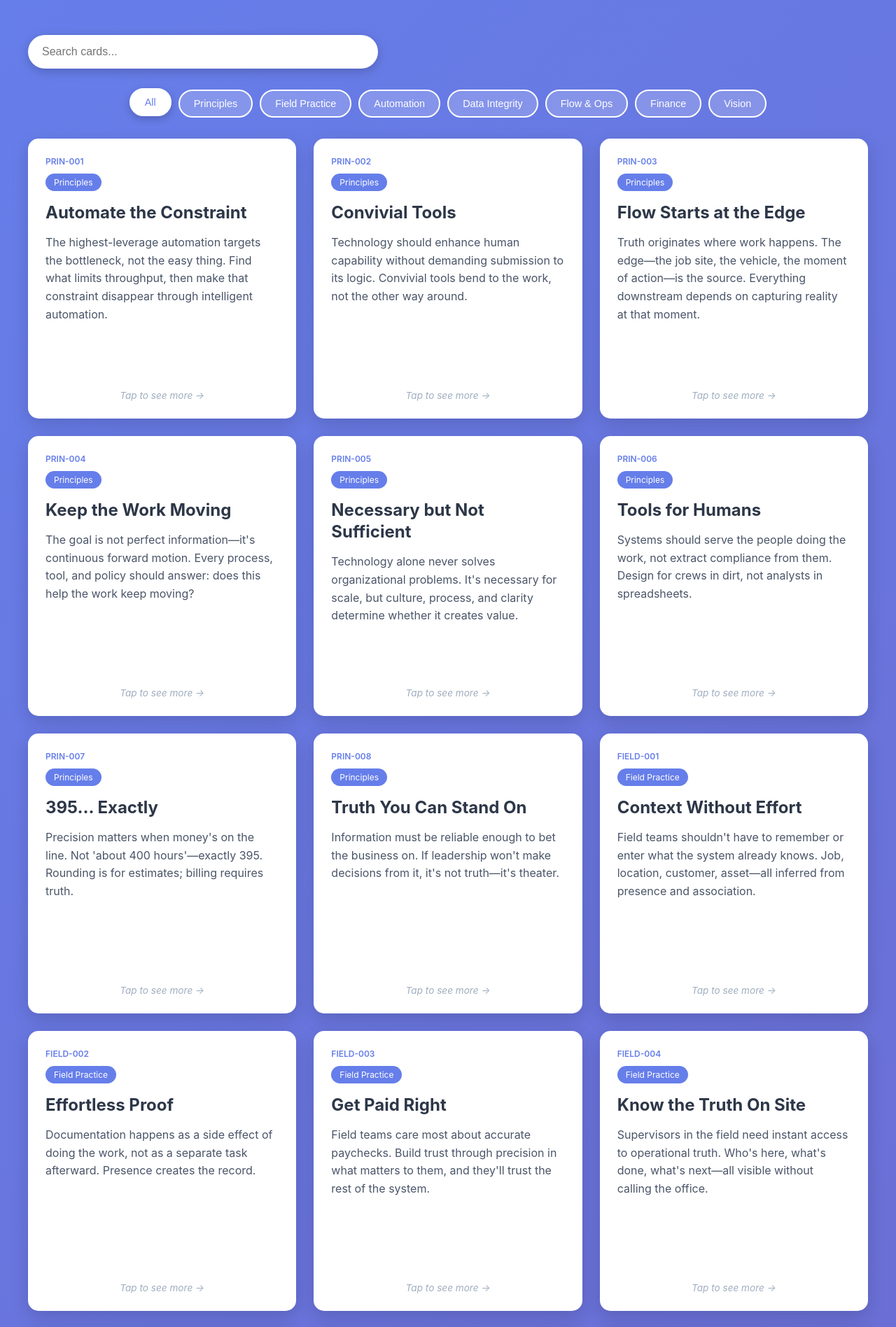
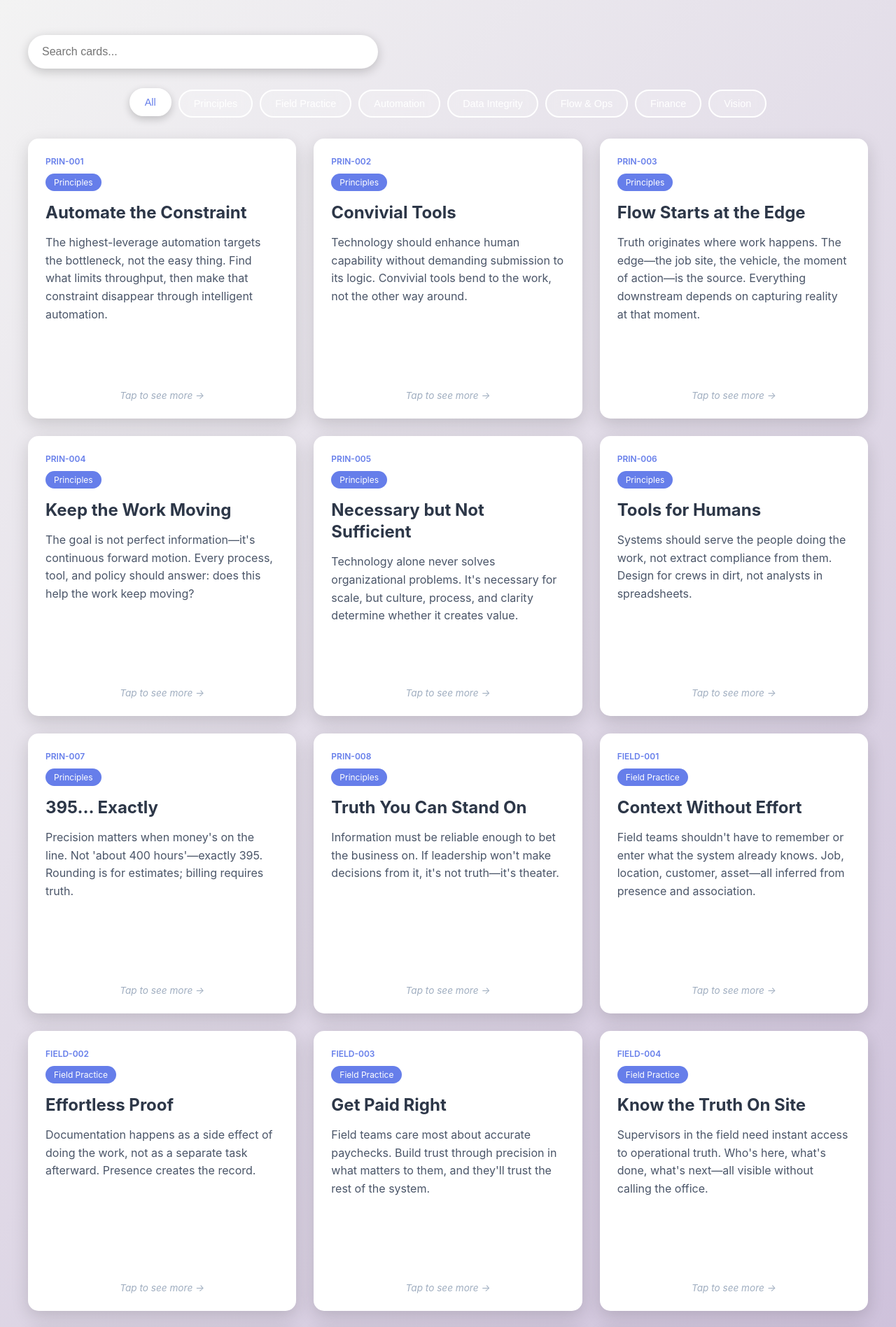
Before and after one commit to greg-e/limosa.work, a Jekyll site: the page pages/zettel_cards.html, which Jekyll copies as it is, in a window 1280 px wide. Shown: the top 1896 px of the page at 70% size. Built offline with Jekyll 4.4.1, drawn with Linux system fonts in a browser that asks for light colours.

Commit message:
Update title and background color in zettel_cards.html

```diff
--- a/pages/zettel_cards.html
+++ b/pages/zettel_cards.html
@@ -13,7 +13,7 @@
 
         body {
             font-family: -apple-system, BlinkMacSystemFont, 'Segoe UI', Roboto, Oxygen, Ubuntu, Cantarell, sans-serif;
-            background: linear-gradient(135deg, #667eea 0%, #764ba2 100%);
+            background: linear-gradient(135deg, #f3f3f3 0%, #764ba2 100%);
             min-height: 100vh;
             padding: 20px;
         }
```
Also changed, not shown: other parts of pages/zettel_cards.html (+1 -1 lines).
